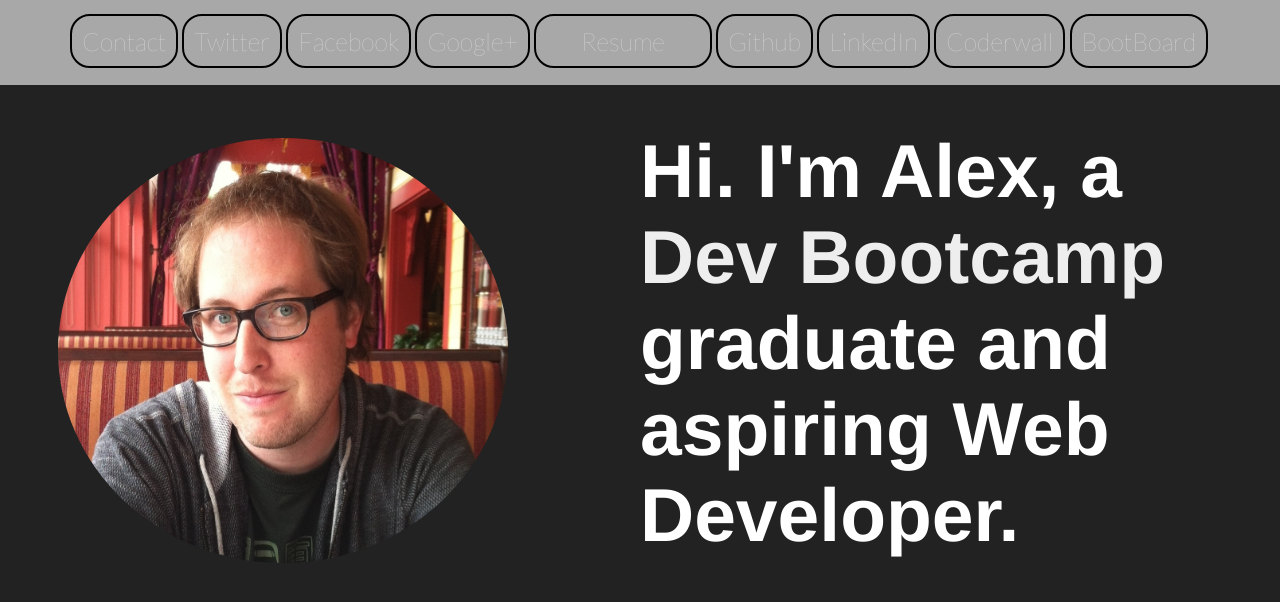
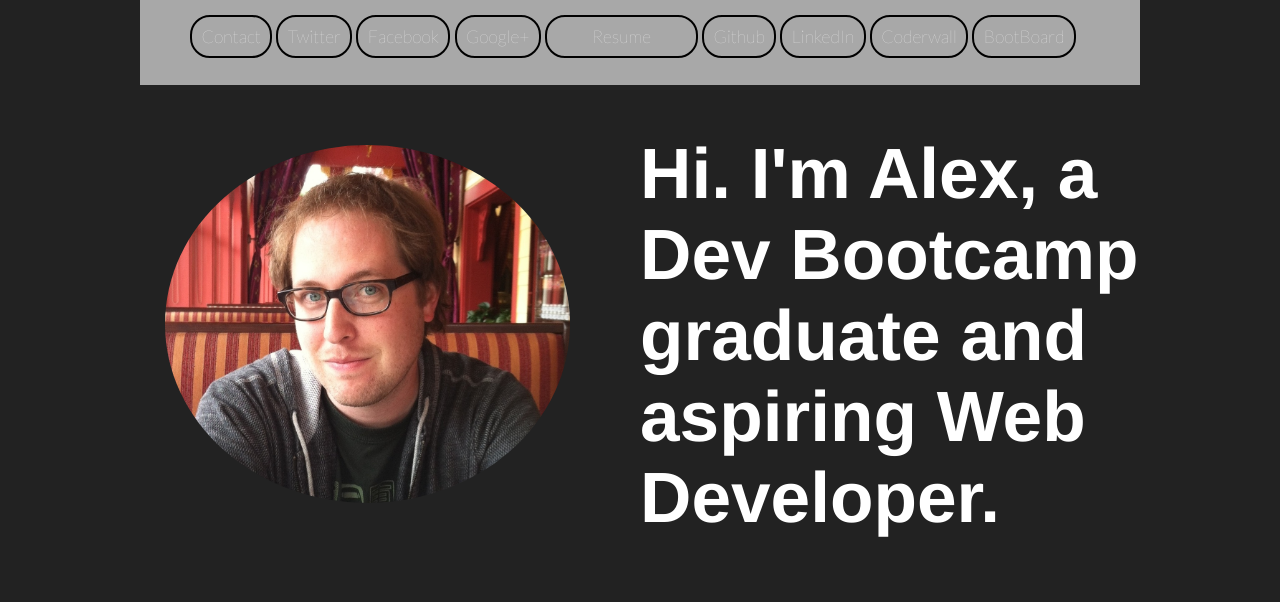
Before and after one commit to alexanderlarson/static_page, a PHP site: page / in a window 1280 px wide. Shown: the top 602 px of the page. Run offline with PHP 8.4, Linux system fonts and the light colour scheme; some libraries are stand-ins or nearby versions.

Commit message:
updating style

```diff
--- /dev/null
+++ b/grid.css
@@ -0,0 +1,49 @@
+/*
+ Width: 1000px
+ # Columns : 12
+ Column width: 65px
+ Gutter : 20px
+ */
+
+.grid_1 { width: 6.5%; }
+.grid_2 { width: 15.0%; }
+.grid_3 { width: 23.5%; }
+.grid_4 { width: 32.0%; }
+.grid_5 { width: 40.5%; }
+.grid_6 { width: 49.0%; }
+.grid_7 { width: 57.5%; }
+.grid_8 { width: 66.0%; }
+.grid_9 { width: 74.5%; }
+.grid_10 { width: 83.0%; }
+.grid_11 { width: 91.5%; }
+.grid_12 { width: 100%; }
+
+.grid_1,
+.grid_2,
+.grid_3,
+.grid_4,
+.grid_5,
+.grid_6,
+.grid_7,
+.grid_8,
+.grid_9,
+.grid_10,
+.grid_11,
+.grid_12 {
+	margin: 0 2% 1% 0;
+	float: left;
+	display: block;
+}
+
+.alpha{margin-left:0px;}
+.omega{margin-right:0px;}
+
+.container {
+	width: 95%;
+	max-width: 1000px;
+	margin: auto;
+}
+
+
+
+.clear{clear:both;display:block;overflow:hidden;visibility:hidden;width:0;height:0}.clearfix:after{clear:both;content:' ';display:block;font-size:0;line-height:0;visibility:hidden;width:0;height:0}* html .clearfix,*:first-child+html .clearfix{zoom:1}
--- a/main.html
+++ b/main.html
@@ -4,7 +4,9 @@
     <!-- META DATA -->
     <meta charset="utf-8" />
     <!-- STYLESHEETS -->
+    <link rel="stylesheet" href="normalize.css">
     <link rel="stylesheet" media="screen, projection" href="style.css" />
+    <link rel="stylesheet" href="grid.css">
     <link rel="stylesheet" href="http://fonts.googleapis.com/css?family=Lato:100,900">
     <!-- JS jQuery -->
     <script src="http://ajax.googleapis.com/ajax/libs/jquery/1.10.2/jquery.min.js"></script>
@@ -13,6 +15,7 @@
     <title>Alexander Larson</title>
 </head>
   <body>
+   <div class="container clearfix">
       <header>
         <nav>
           <ul class="nav_links">
@@ -28,10 +31,11 @@
           </ul>
         </nav>
     </header>
-    <div id="contact"></div>
-   <div class="container">
+<!--     <div id="contact"></div> -->
       <h1 class="copy">Hi. I'm Alex, a <a href="http://devbootcamp.com">Dev Bootcamp</a> graduate and aspiring Web Developer.</h1>
+      <div class="grid_5">
         <img id="photo" alt="Alex" src='alex_crop.jpg'>
+      </div>
     </div>
   </body>
 </html>
--- a/style.css
+++ b/style.css
@@ -3,42 +3,34 @@
   background-color: #222;
 }
 
-.container {
-	margin-top: 20px;
-}
 
 #contact {
 	font-family: "Lato", Verdana, sans-serif;
-	font-size: 25px;
-	color: white;
+	font-size: 1.5625em;
+	color: #FFF;
 	text-align: center;
-	padding: 25px;
+	padding: 1.5625em;
 }
 
 header {
-  padding: 10px;
+  padding: 0.625em;
   top: 0;
   left: 0;
-  width: 100%;
-  height: 65px;
+  height: 4.0625em;
   background-color: #a8a8a8;
-  overflow: hidden;
-  position: fixed;
-}
 
-.nav_links {
-	padding-left: 60px;
 }
 
 header li {
 	font-family: "Lato", Verdana, sans-serif;
-	font-size: 25px;
+	font-size: 1.1em;
 	color: white;
 	display: inline;
 	list-style-type: none;
-	padding: 10px;
-	border: 2px solid black;
+	padding: 1%;
+	border: 0.125em solid black;
 	border-radius: 20px;
+	clear: both;
 }
 
 li:hover {
@@ -51,25 +43,26 @@
 	padding-right: 45px;
 }
 
-h1 {
+.copy {
 	font-family: helvetica;
 	display: inline;
 	float: right;
 	width: 50%;
 	color: #FFF;
-	font-size: 75px;
+	font-size: 4.45em;
+	clear: both;
 }
 
 #photo {
-	width: 450px;
-	height: 425px;
+	max-width: 100%;
 	display: inline;
 	border-radius: 50%;
-	margin-top: 60px;
-	margin-left: 50px;
+	margin-top: 3.75em;
+	margin-left: 1.5625em;
+	margin-right: 1.5625em;
 }
 
 a {
 	text-decoration: none;
-	color: #EEE;
+	color: #FFF;
 }
```
Also changed, not shown: normalize.css (added).
